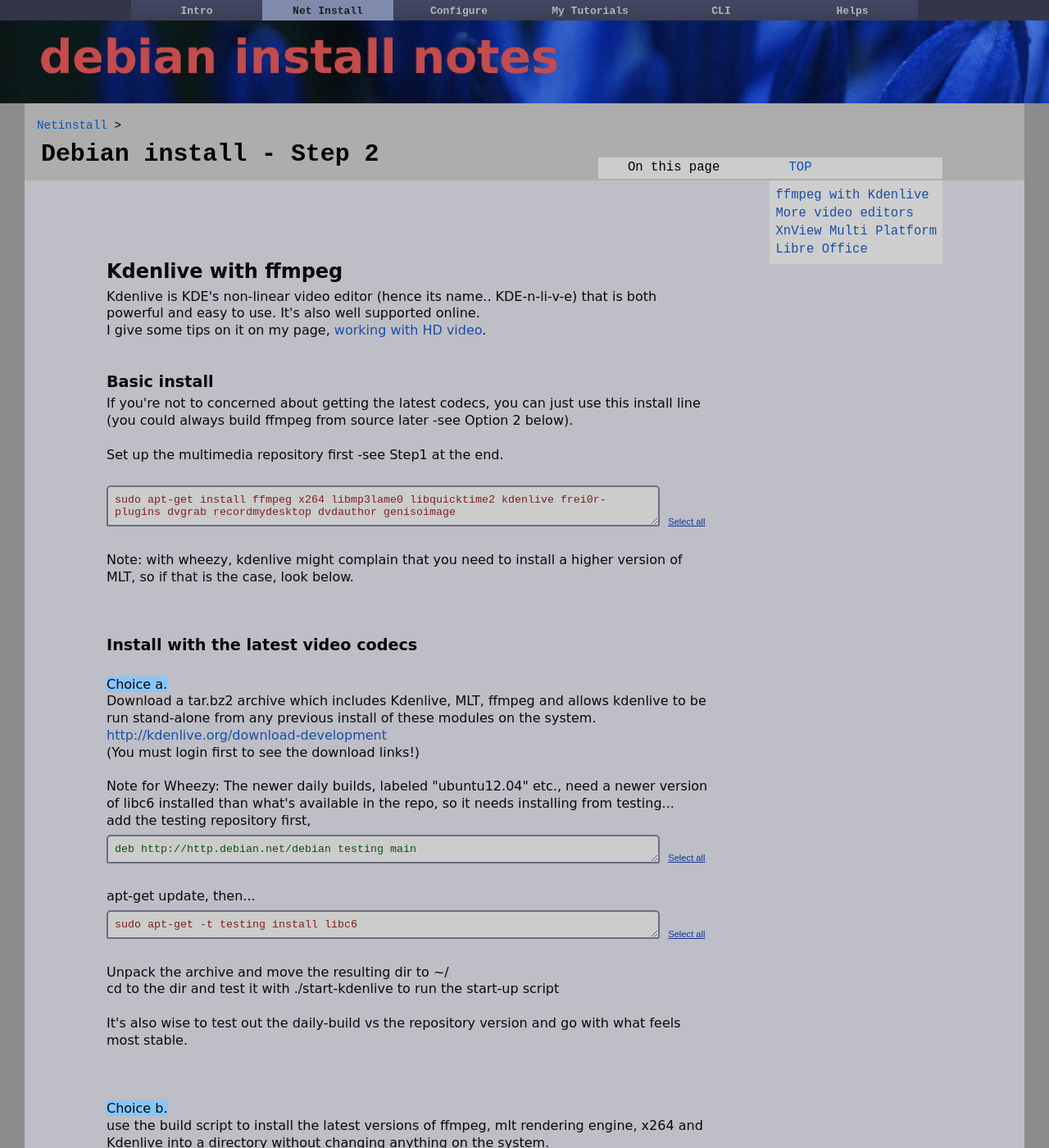
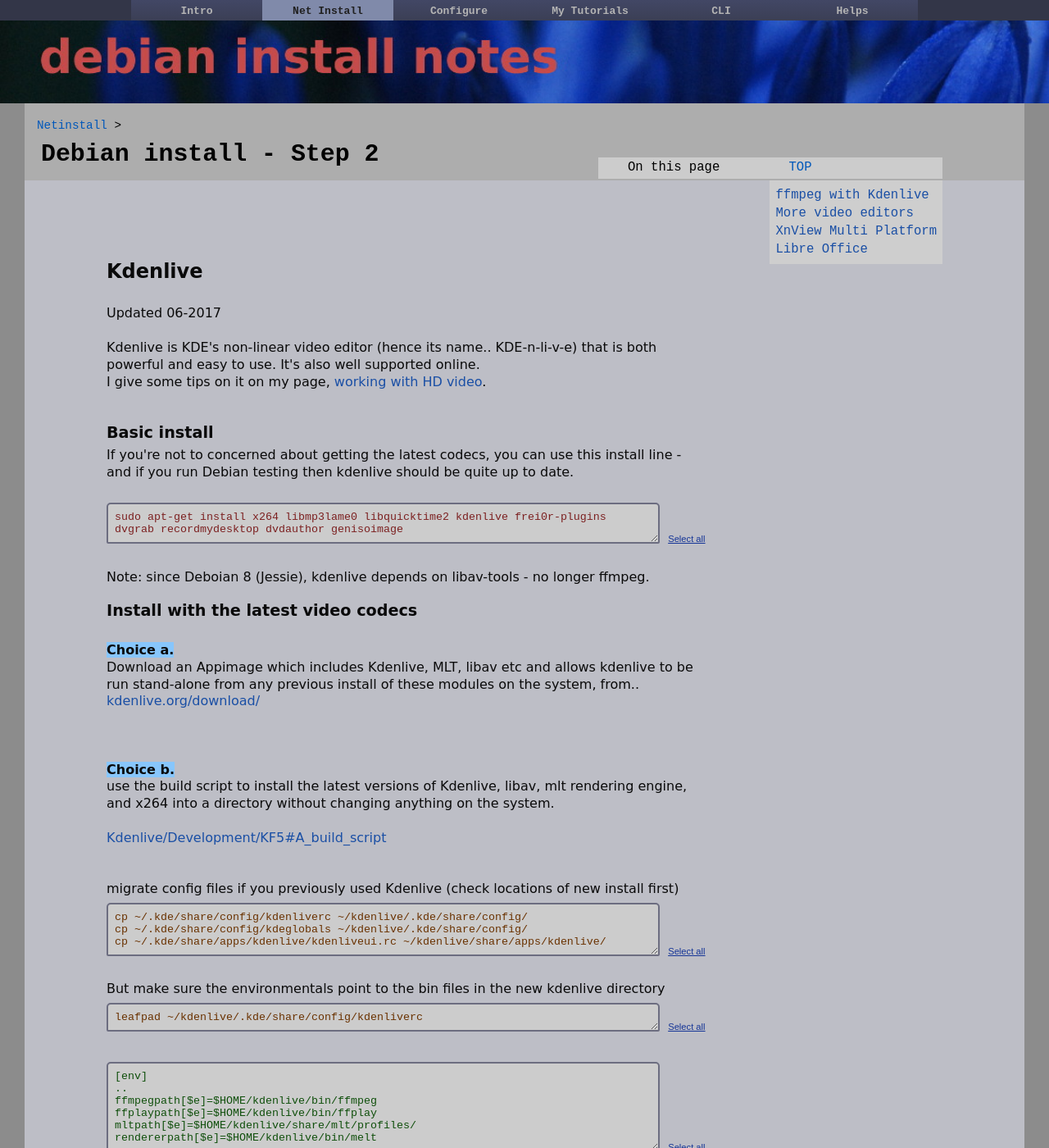
Before and after one commit to dquinton/debian-install, a Jekyll site: the page built from netinstall/step2.html, in a window 1280 px wide and 1400 px high. Shown: the whole window at 82% size. Built offline with Jekyll 4.4.1, drawn with Linux system fonts in a browser that asks for light colours; some of the changed text lies outside the part shown.

Commit message:
updating pages

```diff
--- a/netinstall/step2.html
+++ b/netinstall/step2.html
@@ -32,67 +32,48 @@
 <div class="cont">
 
 <br>
-<h2 id="1" class="tag">Kdenlive with ffmpeg</h2>
-
+<h2 id="1" class="tag">Kdenlive</h2>
+<br>
+Updated 06-2017
+<br><br>
 Kdenlive is KDE's non-linear video editor (hence its name.. KDE-n-li-v-e) that is both powerful and easy to use. It's also well supported online. <br>
 I give some tips on it on my page, <a href="../tutorial/04-working-with-hd-video.html">working with HD video</a>.
 <br><br><br>
 
 <h3>Basic install</h3>
-If you're not to concerned about getting the latest codecs, you can just use this install line (you could always build ffmpeg from source later -see Option 2 below).
-<br><br>
-Set up the multimedia repository first -see Step1 at the end.
+If you're not to concerned about getting the latest codecs, you can use this install line - and if you run Debian testing then kdenlive should be quite up to date.
+
 <br><br>
 <form>
 <textarea name="T" id="install" rows="2" cols="80">
-sudo apt-get install ffmpeg x264 libmp3lame0 libquicktime2 kdenlive frei0r-plugins dvgrab recordmydesktop dvdauthor genisoimage</textarea>
+sudo apt-get install x264 libmp3lame0 libquicktime2 kdenlive frei0r-plugins dvgrab recordmydesktop dvdauthor genisoimage</textarea>
 &nbsp;<input type="button" class="submitLink" value="Select all" onClick="javascript:this.form.T.focus();this.form.T.select();">
 </form>
 <br>
 
-Note: with wheezy, kdenlive might complain that you need to install a higher version of MLT, so if that is the case, look below.
-<br><br>
+Note: since Deboian 8 (Jessie), kdenlive depends on libav-tools - no longer ffmpeg.
+
+
 <br><br>
 <h3>Install with the latest video codecs</h3>
 <br>
 
-<span class="ht">Choice a.</span> <br>
-Download a tar.bz2 archive which includes Kdenlive, MLT, ffmpeg and allows kdenlive to be run stand-alone from any previous install of these modules on the system. <br>
-<a href="http://kdenlive.org/download-development">http://kdenlive.org/download-development</a><br>
-(You must login first to see the download links!)
+<span class="ht"><b>Choice a.</b></span> <br>
+Download an Appimage which includes Kdenlive, MLT, libav etc and allows kdenlive to be run stand-alone from any previous install of these modules on the system, from.. <br>
+<a href="https://kdenlive.org/download/">kdenlive.org/download/</a><br>
 <br><br>
-Note for Wheezy: The newer daily builds, labeled "ubuntu12.04" etc., need a newer version of libc6 installed than what's available in the repo, so it needs installing from testing...
-<br>
-add the testing repository first, <br>
-
-<form>
-<textarea name="T" id="file" rows="1" cols="80">
-deb http://http.debian.net/debian testing main</textarea>
-&nbsp;<input type="button" class="submitLink" value="Select all" onClick="javascript:this.form.T.focus();this.form.T.select();">
-</form>
-<br>
-apt-get update, then...<br>
-<form>
-<textarea name="T" id="install" rows="1" cols="80">
-sudo apt-get -t testing install libc6</textarea>
-&nbsp;<input type="button" class="submitLink" value="Select all" onClick="javascript:this.form.T.focus();this.form.T.select();">
-</form>
 <br>
 
-Unpack the archive and move the resulting dir to ~/<br>
-cd to the dir and test it with ./start-kdenlive to run the start-up script
-<br><br>
-It's also wise to test out the daily-build vs the repository version and go with what feels most stable.
-<br><br><br><br>
 
-<span class="ht">Choice b.</span> <br>
 
-use the build script to install the latest versions of ffmpeg, mlt rendering engine, x264 and Kdenlive into a directory without changing anything on the system.<br><br>
+<span class="ht"><b>Choice b.</b></span> <br>
 
-<a href="http://www.mltframework.org/twiki/bin/view/MLT/BuildScripts">http://www.mltframework.org...</a>
+use the build script to install the latest versions of Kdenlive, libav, mlt rendering engine, and x264 into a directory without changing anything on the system.<br><br>
+
+<a href="https://community.kde.org/Kdenlive/Development/KF5#A_build_script">Kdenlive/Development/KF5#A_build_script</a>
 <br><br><br>
 
-migrate config files if you previously used Kdenlive
+migrate config files if you previously used Kdenlive (check locations of new install first)
 <br>
 
 <form>
@@ -123,7 +104,6 @@
 </form>
 
 
-
 or, remove those lines from the file (if they point to /usr/bin/) and run the start-up script and kdenlive will add the lines with the local env.
 <br><br>
 edit the kdenlive .desktop file with
@@ -134,10 +114,14 @@
 </form>
 
 <br><br>
+<span class="ht"><b>Choice c.</b></span> <br>
 
-<b>If you'd like to have the latest ffmpeg and MLT on your system...</b>
+If you would like to have the latest ffmpeg running, and MLT to be compatible with it, you can either build everything from source, or just ffmpeg and MLT. (MLT will have to be compiled to make it run with ffmpeg).
 <br><br>
-download the ffmpeg stable release <a href="http://ffmpeg.org/download.html#releases">download.html#releases</a> (e.g. 1.2 "Magic") or the snapshot posted up the page (might give problems)
+download the ffmpeg stable release <a href="http://ffmpeg.org/download.html#releases">download.html#releases</a>
+<br><br>
+or clone it from git - as the kdenlive Developers page says to do - <a href="https://community.kde.org/Kdenlive/Development/KF5">community.kde.org/Kdenlive/Development/KF5</a><br>
+And you should read that page!
 <br><br>
 next get the build dependencies:<br>
 
@@ -149,19 +133,24 @@
 </form>
 <br><br>
 
-Then open a terminal in the ffmpeg dir, and run ./configure with the compilation flags (I omitted --enable-libdc1394) <a href="http://kdenlive.org/download-source#ffmpeg">http://kdenlive.org/...</a>
-<br><br>
-
+Then open a terminal in the ffmpeg dir, and run ./configure with the compilation flags (I omit --enable-libdc1394):
+<br>
+(uses "mlt" prefix)
+<br>
 <form>
-<textarea name="T" id="cmd" rows="5" cols="80">
-./configure --prefix=/usr --enable-shared --enable-libmp3lame --enable-gpl --enable-libfaac --enable-libvorbis --enable-pthreads --enable-libfaac --enable-libxvid --enable-x11grab --enable-libgsm --enable-libx264 --enable-libtheora --enable-nonfree --disable-stripping --enable-avfilter --enable-libschroedinger --enable-libopencore-amrnb --enable-libopencore-amrwb --enable-version3</textarea>
+<textarea name="T" id="cmd" rows="5" cols="120">
+./configure --prefix=/usr/local --progs-suffix=mlt --build-suffix=mlt --enable-shared --enable-libmp3lame \
+--enable-gpl --enable-libfaac --enable-libvorbis --enable-pthreads --enable-libfaac --enable-libxvid \
+--enable-x11grab --enable-libgsm --enable-libx264 --enable-libtheora --enable-libdc1394 --enable-nonfree \
+--disable-stripping --enable-avfilter --enable-libschroedinger --enable-libopencore-amrnb \
+--enable-libopencore-amrwb --enable-version3 --enable-libvpx</textarea>
 &nbsp;<input type="button" class="submitLink" value="Select all" onClick="javascript:this.form.T.focus();this.form.T.select();">
 </form>
-
+<br>
 followed by
 <form>
 <textarea name="T" id="cmd" rows="2" cols="30">
-make -j3
+make -j4
 sudo make install</textarea>
 &nbsp;<input type="button" class="submitLink" value="Select all" onClick="javascript:this.form.T.focus();this.form.T.select();">
 </form>
@@ -174,8 +163,8 @@
 get mlt build dependencies
 <br>
 <form>
-<textarea name="T" id="install" rows="3" cols="80">
-sudo apt-get install libavdevice-dev libswscale-dev libvorbis-dev libsox-dev libsamplerate-dev frei0r-plugins-dev libdv-dev libavformat-dev libquicktime-dev libxml2-dev libsdl-dev libsdl-image1.2-dev</textarea>
+<textarea name="T" id="install" rows="6" cols="100">
+sudo apt-get install build-essential pkg-config libavformat-dev libavdevice-dev frei0r-plugins-dev frei0r-plugins libgtk2.0-dev libexif-dev libsdl1.2-dev libsox-dev libxml2-dev ladspa-sdk libcairo2-dev libswscale-dev qtscript5-dev libqt5svg5-dev libqt5opengl5-dev libepoxy-dev libeigen3-dev libfftw3-dev git yasm libtool automake autoconf libtool-bin libtheora-bin  libtheora-dev intltool swig libmp3lame-dev libgavl-dev libsamplerate0-dev libjack-dev  libsoup2.4-dev python-dev libkf5crash-dev libkf5filemetadata-dev</textarea>
 &nbsp;<input type="button" class="submitLink" value="Select all" onClick="javascript:this.form.T.focus();this.form.T.select();">
 </form>
 
@@ -191,29 +180,62 @@
 cd to the mlt directory and run:
 <br>
 <form>
-<textarea name="T" id="cmd" rows="4" cols="80">
-./configure --prefix=/usr --enable-gpl
-make clean
+<textarea name="T" id="cmd" rows="3" cols="100">
+./configure --enable-gpl --enable-gpl3 --avformat-shared=/usr/local --avformat-suffix=mlt
 make
 sudo make install</textarea>
 &nbsp;<input type="button" class="submitLink" value="Select all" onClick="javascript:this.form.T.focus();this.form.T.select();">
 </form>
 <br><br>
-Install KDE's system settings manager to enable changes to appearance in Kdenlive or any other KDE app.<br>
+Install KDE's system settings manager to enable changes to appearance in Kdenlive or any other KDE app (if you didn't already from my Step 1 page).<br>
 
 <form>
 <textarea name="T" id="install" rows="1" cols="80">
 sudo apt-get install systemsettings</textarea>
 &nbsp;<input type="button" class="submitLink" value="Select all" onClick="javascript:this.form.T.focus();this.form.T.select();">
 </form>
+<br><hr noshade="noshade">
+<br><br>
 
+<h3>Latest ffmpeg</h3>
+<br>
+If you took choice (a) above, and downloaded the stand-alone Appimage Kdenlive, hopefully it will be safe to build ffmpeg on your system without clashing with Kdenlive's MLT, which will run from its sandbox environment.
+<br><br>
+download the ffmpeg stable release <a href="http://ffmpeg.org/download.html#releases">download.html#releases</a>
+<br><br>
+next get the build dependencies:<br>
+
+<form>
+<textarea name="T" id="install" rows="7" cols="80">
+sudo apt-get update
+sudo apt-get install cmake build-essential yasm libqt4-dev kdelibs5-dev libsdl1.2-dev libsdl-image1.2-dev libxml2-dev libx264-dev libtheora-dev libxvidcore-dev libogg-dev libvorbis-dev libschroedinger-dev libmp3lame-dev libfaac-dev libfaad-dev libgsm1-dev libopencore-amrnb-dev libopencore-amrwb-dev libsamplerate0-dev libjack-dev libsox-dev ladspa-sdk swh-plugins libmad0-dev libpango1.0-dev</textarea>
+&nbsp;<input type="button" class="submitLink" value="Select all" onClick="javascript:this.form.T.focus();this.form.T.select();">
+</form>
+<br><br>
+
+Then open a terminal in the ffmpeg dir, and run ./configure with the compilation flags (I omit --enable-libdc1394) :
+<br><br>
+
+<form>
+<textarea name="T" id="cmd" rows="5" cols="80">
+./configure --prefix=/usr --enable-shared --enable-libmp3lame --enable-gpl --enable-libfaac --enable-libvorbis --enable-pthreads --enable-libfaac --enable-libxvid --enable-x11grab --enable-libgsm --enable-libx264 --enable-libtheora --enable-nonfree --disable-stripping --enable-avfilter --enable-libschroedinger --enable-libopencore-amrnb --enable-libopencore-amrwb --enable-version3</textarea>
+&nbsp;<input type="button" class="submitLink" value="Select all" onClick="javascript:this.form.T.focus();this.form.T.select();">
+</form>
+<br>
+followed by
+<form>
+<textarea name="T" id="cmd" rows="2" cols="30">
+make -j4
+sudo make install</textarea>
+&nbsp;<input type="button" class="submitLink" value="Select all" onClick="javascript:this.form.T.focus();this.form.T.select();">
+</form>
 
 <br><hr noshade="noshade">
 <br><br>
 
 <h2 id="2" class="tag">More video editors..</h2><br>
 
-Flowblade, another non-linear video editor, and it looks good <a href="http://code.google.com/p/flowblade/">http://code.google.com/p/flowblade/</a>
+<b>Flowblade</b>, another non-linear video editor, and it looks good <a href="https://github.com/jliljebl/flowblade">github.com/jliljebl/flowblade/</a>
 <br><br>
 Download the binary archive (.deb) and install it with
 <form>
@@ -231,9 +253,11 @@
 &nbsp;<input type="button" class="submitLink" value="Select all" onClick="javascript:this.form.T.focus();this.form.T.select();">
 </form>
 <br><br>
-There's pitivi. .................
+<b>Openshot</b>, available as an AppImage from <a href="http://www.openshot.org/download/">www.openshot.org</a>
 <br><br>
-Also see here <a href="http://stray-notes.blogspot.com/2010/11/linux-video-editing.html">http://stray-notes.blogspot.com/...</a>
+There's also pitivi.
+<br><br>
+And see here <a href="http://stray-notes.blogspot.com/2010/11/linux-video-editing.html">http://stray-notes.blogspot.com/...</a>
 
 <br><br>
 <hr noshade="noshade">
--- a/tutorial/16-system-backup.html
+++ b/tutorial/16-system-backup.html
@@ -360,13 +360,13 @@
 <span class="inst">grub-pc grub-legacy</span>
 
 <br><br>
-Also, you must install a newer version <b>yad</b> (>21.0), necessary for the snapshot installer to run properly, from here <a href="http://code.google.com/p/yad/downloads/list">http://code.google.com/p/yad/downloads/list</a>
+Also, you must install a newer version <b>yad</b> (>21.0), necessary for the snapshot installer to run properly, from here <a href="https://sourceforge.net/projects/yad-dialog/">sourceforge.net/projects/yad-dialog</a>
 
 <br><br>
 then cd, ./configure, make, sudo make install
 
 <br><br>
-or get the deb from here.. <a href="http://debs.slavino.sk/pool/main/y/yad/">http://debs.slavino.sk/pool/main/y/yad/</a></div>
+or get the sid release deb binary from <a href="https://pkgs.org/download/yad">pkgs.org</a></div>
 <br><br>
 
 <h3>1a. Config file</h3>
```
Also changed, not shown: netinstall/go-devuan.html (+19 -10 lines).
